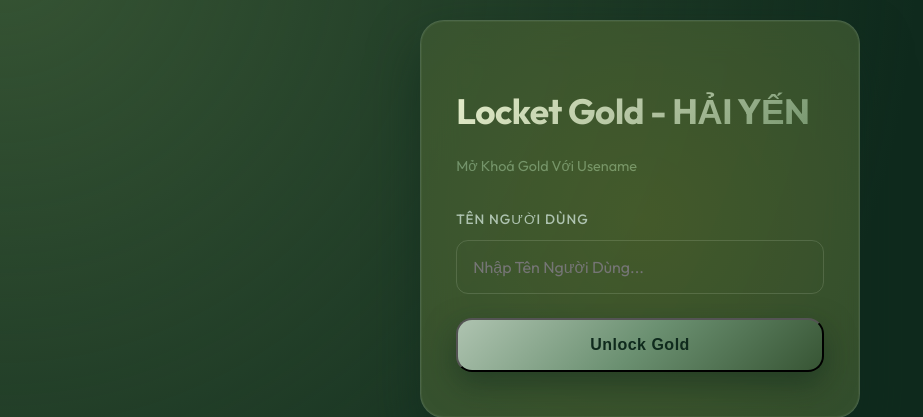
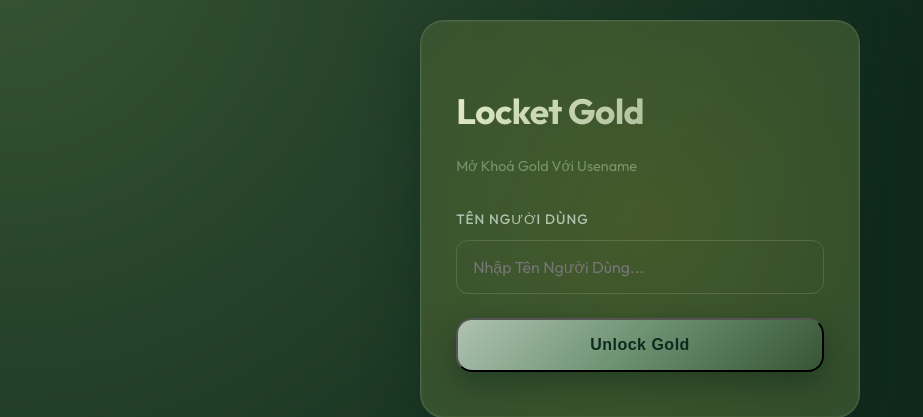
Before and after one commit to hiuhnhaiyen07/hehehehe, a Flask app: page / in a window 1280 px wide. Shown: the part 64-481 px from the top of the page, without its empty margins (0-923 px from the left). Run offline with Flask 2, Linux system fonts and the light colour scheme; some libraries are stand-ins or nearby versions.

Commit message:
Update main heading in index.html
Removed 'HẢI YẾN' from the main heading.

```diff
--- a/templates/index.html
+++ b/templates/index.html
@@ -569,7 +569,7 @@
 
     <div class="main-wrapper">
         <div class="container">
-            <h1>Locket Gold - HẢI YẾN</h1>
+            <h1>Locket Gold</h1>
             <p class="subtitle">Mở Khoá Gold Với Usename</p>
 
             <div class="form-group">
```
